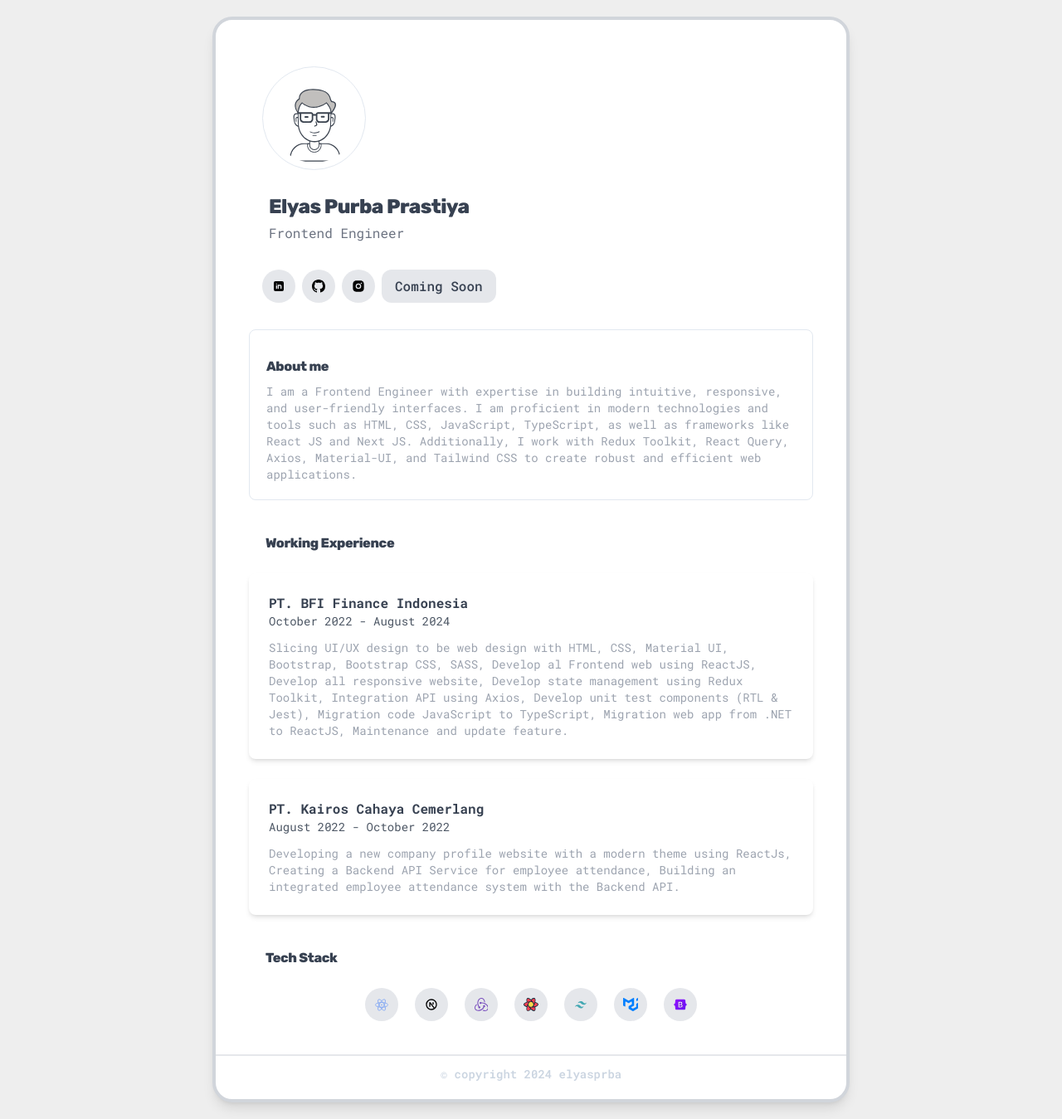
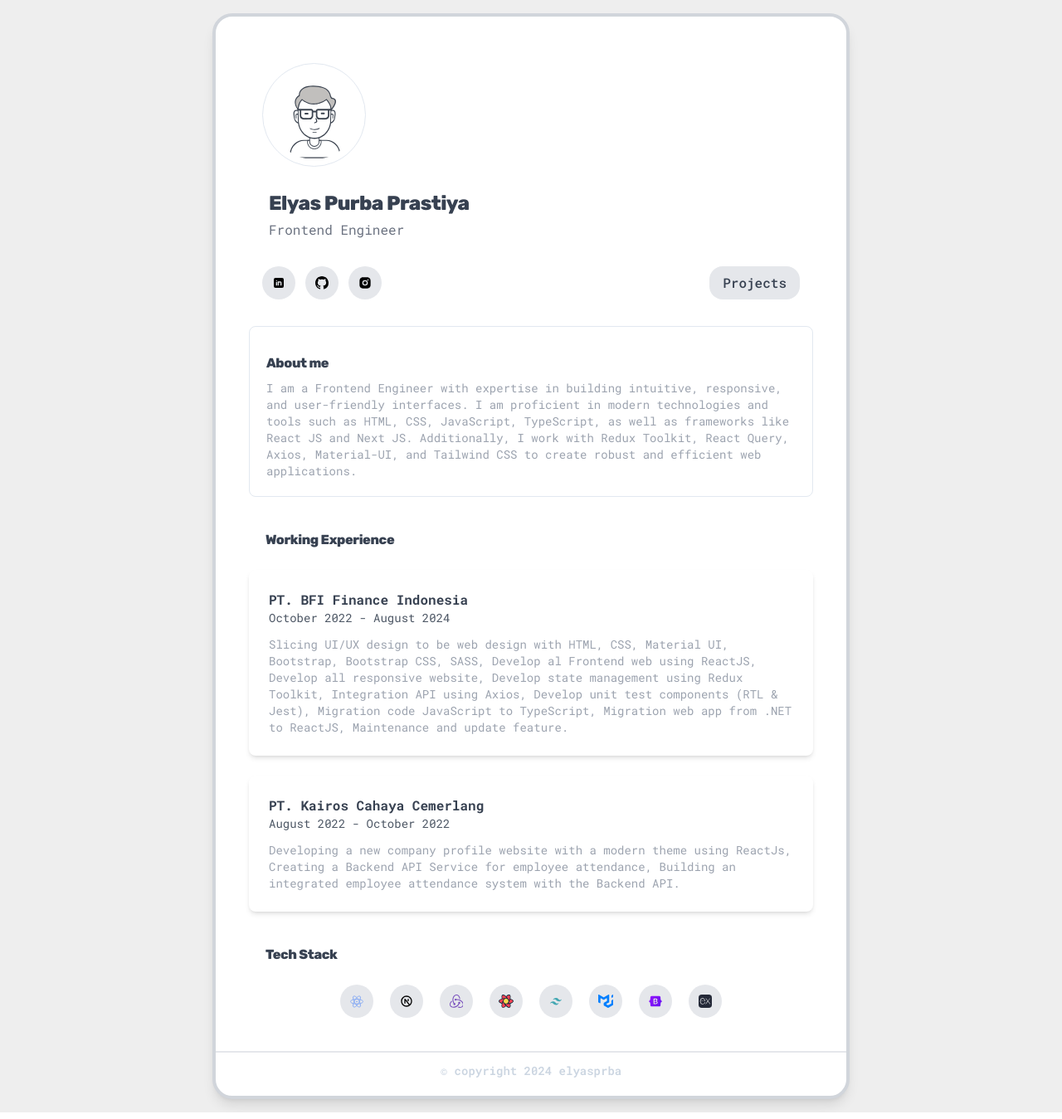
Before and after one commit to elyasprba/portofolio, a React (Vite) app: page / in a window 1280 px wide. Shown: the whole page at 83% size. Built offline with nearby package versions, Linux system fonts and the light colour scheme.

Commit message:
Fix/style (#15)
* feat: remove log

* fix: fixing style

---------

Co-authored-by: elyasprba <elyasprba@Ts-MacBook-Pro.local>

```diff
--- a/src/App.tsx
+++ b/src/App.tsx
@@ -9,7 +9,7 @@ import './App.css';
 function App() {
   return (
     <>
-      <div className="flex justify-center p-20 min-[320px]:p-5">
+      <div className="flex justify-center p-20 min-[320px]:p-4">
         <div className="max-w-3xl bg-white border-4 border-gray-300 rounded-3xl shadow-lg">
           <Header />
 
--- /dev/null
+++ b/src/assets/components/express-icon.tsx
@@ -0,0 +1,21 @@
+import { SVGProps } from 'react';
+
+export function ExpressIcon(props: SVGProps<SVGSVGElement>) {
+  return (
+    <svg
+      xmlns="http://www.w3.org/2000/svg"
+      width="1em"
+      height="1em"
+      viewBox="0 0 256 256"
+      {...props}
+    >
+      <g fill="none">
+        <rect width="256" height="256" fill="#242938" rx="60"></rect>
+        <path
+          fill="#fff"
+          d="M228 182.937a12.73 12.73 0 0 1-15.791-6.005c-9.063-13.567-19.071-26.522-28.69-39.755l-4.171-5.56c-11.454 15.346-22.908 30.08-33.361 45.371a12.23 12.23 0 0 1-15.012 5.894l42.98-57.659l-39.978-52.1a13.29 13.29 0 0 1 15.847 5.56c9.285 13.568 19.572 26.523 29.802 40.257c10.287-13.623 20.462-26.634 29.97-40.09a11.95 11.95 0 0 1 14.901-5.56l-15.513 20.573c-6.95 9.174-13.789 18.404-21.017 27.356a5.56 5.56 0 0 0 0 8.285c13.289 17.626 26.466 35.307 40.033 53.433M28 124.5c1.168-5.56 1.89-11.621 3.503-17.292c9.619-34.195 48.818-48.43 75.785-27.245c15.791 12.4 19.739 29.97 18.961 49.764H37.286c-1.446 35.363 24.075 56.714 56.713 45.816a33.86 33.86 0 0 0 21.518-23.965c1.724-5.56 4.504-6.505 9.786-4.893a45.15 45.15 0 0 1-21.573 32.972a52.26 52.26 0 0 1-60.884-7.784a54.77 54.77 0 0 1-13.678-32.138c0-1.89-.723-3.781-1.112-5.56A861 861 0 0 1 28 124.5m9.397-2.391h80.456c-.501-25.632-16.681-43.814-38.254-43.98c-24.02-.334-41.201 17.458-42.258 43.869z"
+        ></path>
+      </g>
+    </svg>
+  );
+}
--- a/src/assets/components/index.ts
+++ b/src/assets/components/index.ts
@@ -9,3 +9,4 @@ export * from './react-query';
 export * from './tailwind-icon';
 export * from './material-icon';
 export * from './bootstrap-icon';
+export * from './express-icon';
--- a/src/components/header/index.tsx
+++ b/src/components/header/index.tsx
@@ -24,19 +24,24 @@ export const Header = () => {
         <p className="pt-1 font-normal text-gray-500 text-start px-10 sm:px-16 text-md">
           Frontend Engineer
         </p>
-        <div className="flex gap-2 pt-8 pb-8 items-center flex-wrap max-w-3xl mx-8 sm:mx-14">
-          <Icon
-            link="https://www.linkedin.com/in/elyasprba/"
-            icon={<LinkedinFillIcon />}
-          />
-          <Icon link="https://github.com/elyasprba" icon={<GithubFillIcon />} />
-          <Icon link="#" icon={<InstagramFillIcon />} />
+        <div className="flex justify-between items-center flex-wrap max-w-3xl mx-8 sm:mx-14">
+          <div className="flex gap-3 pt-8 pb-8">
+            <Icon
+              link="https://www.linkedin.com/in/elyasprba/"
+              icon={<LinkedinFillIcon />}
+            />
+            <Icon
+              link="https://github.com/elyasprba"
+              icon={<GithubFillIcon />}
+            />
+            <Icon link="#" icon={<InstagramFillIcon />} />
+          </div>
           <a
             href="#"
-            className="py-1 px-4 sm:py-2 bg-gray-200 rounded-xl flex items-center justify-center hover:bg-gray-300 transition-colors"
+            className="py-1 px-4 sm:py-2 bg-gray-200 rounded-2xl flex items-center justify-center hover:bg-gray-300 transition-transform duration-300 ease-in-out transform hover:-translate-y-1 hover:-rotate-2"
           >
             <p className="text-gray-700 font-medium text-sm sm:text-base">
-              Coming Soon
+              Projects
             </p>
           </a>
         </div>
--- a/src/components/icon/index.tsx
+++ b/src/components/icon/index.tsx
@@ -1,7 +1,7 @@
 import { ReactNode } from 'react';
 
 interface IconProps {
-  link: string;
+  link?: string;
   icon: ReactNode;
 }
 
--- a/src/components/tech-stack/index.tsx
+++ b/src/components/tech-stack/index.tsx
@@ -1,6 +1,7 @@
 import { Icon } from '../icon';
 import {
   BootstrapIcon,
+  ExpressIcon,
   MaterialUiIcon,
   NextIcon,
   ReactIcon,
@@ -17,13 +18,14 @@ export const TechStack = () => {
           Tech Stack
         </h4>
         <div className="my-5 mx-4 flex sm:justify-center sm:gap-5 gap-1 flex-wrap max-w-3xl">
-          <Icon link="https://github.com/elyasprba" icon={<ReactIcon />} />
-          <Icon link="https://github.com/elyasprba" icon={<NextIcon />} />
-          <Icon link="https://github.com/elyasprba" icon={<ReduxIcon />} />
-          <Icon link="https://github.com/elyasprba" icon={<ReactQueryIcon />} />
-          <Icon link="https://github.com/elyasprba" icon={<TailwindIcon />} />
-          <Icon link="https://github.com/elyasprba" icon={<MaterialUiIcon />} />
-          <Icon link="https://github.com/elyasprba" icon={<BootstrapIcon />} />
+          <Icon icon={<ReactIcon />} />
+          <Icon icon={<NextIcon />} />
+          <Icon icon={<ReduxIcon />} />
+          <Icon icon={<ReactQueryIcon />} />
+          <Icon icon={<TailwindIcon />} />
+          <Icon icon={<MaterialUiIcon />} />
+          <Icon icon={<BootstrapIcon />} />
+          <Icon icon={<ExpressIcon />} />
         </div>
       </div>
     </>
```
